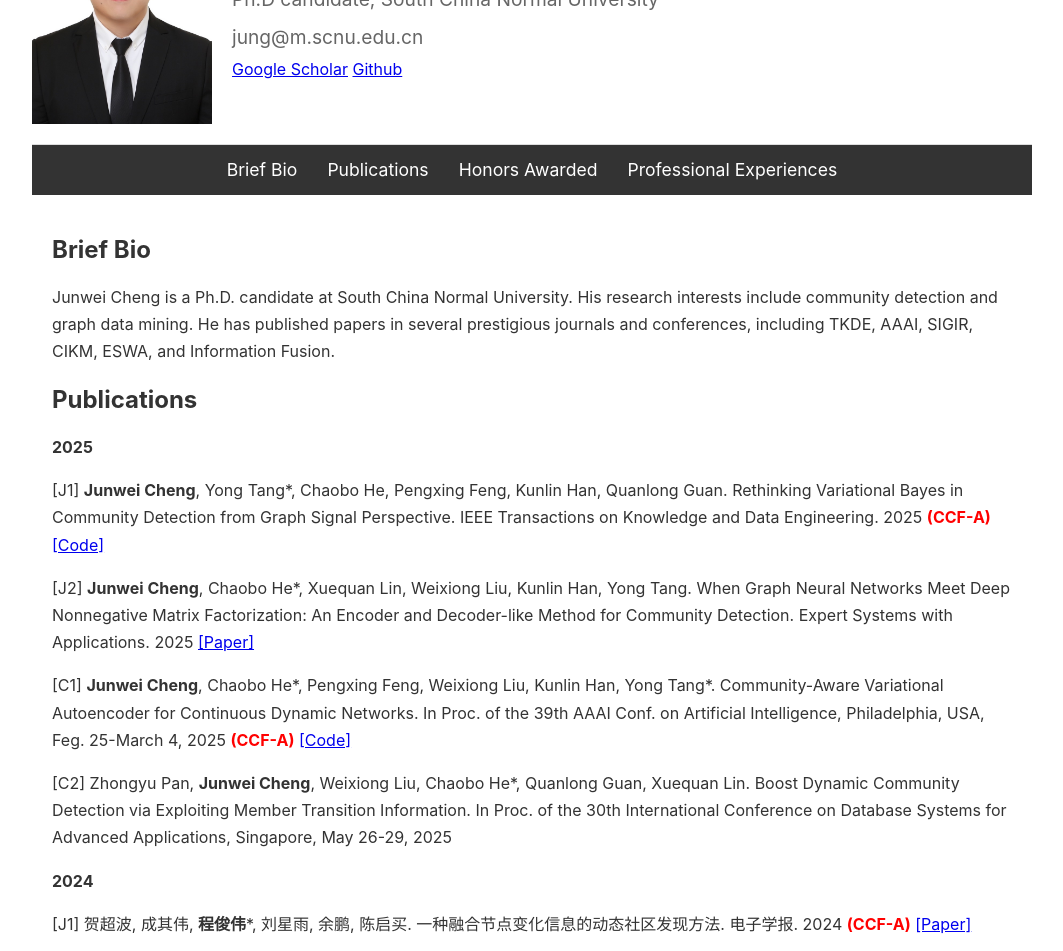
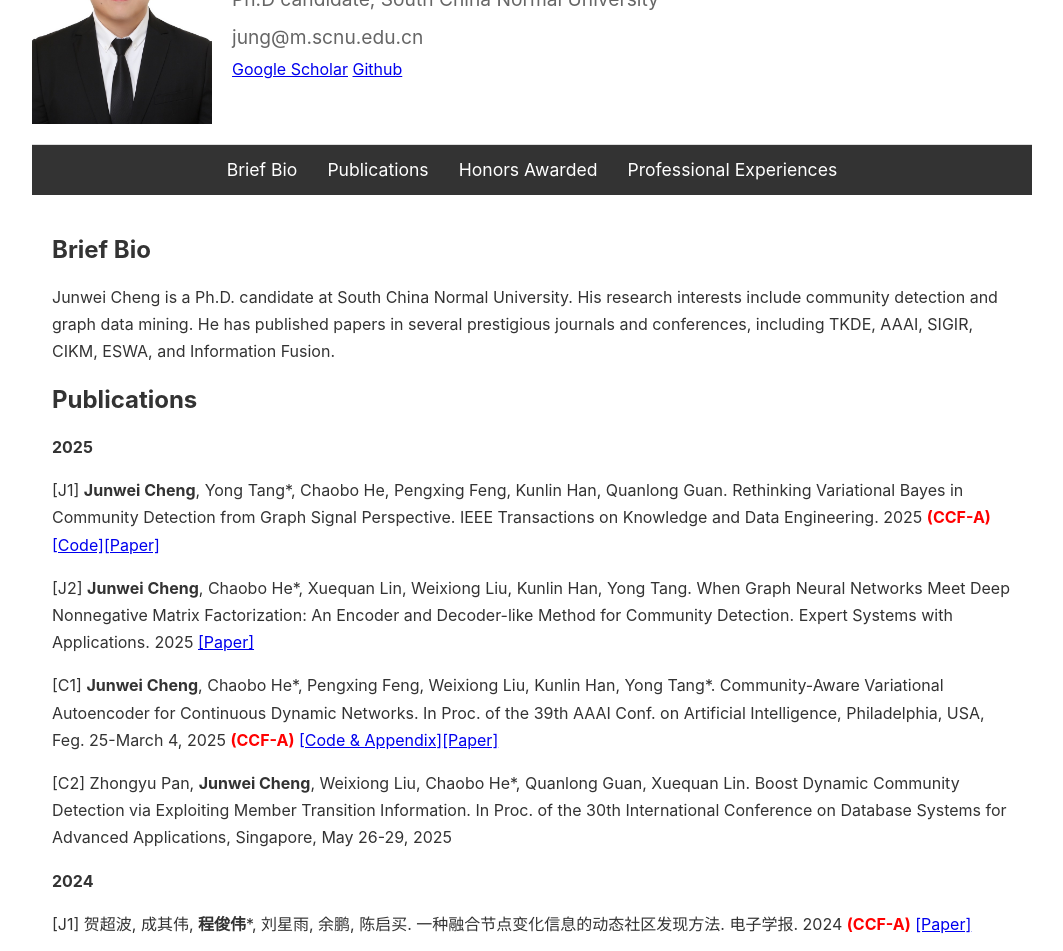
Before and after one commit to Roiko97/roiko97.github.io, a plain HTML site: page index.html in a window 1280 px wide. Shown: the part 146-1097 px from the top of the page, without its empty margins (108-1171 px from the left). Drawn offline with Linux system fonts and the light colour scheme.

Commit message:
Update index.html

```diff
--- a/index.html
+++ b/index.html
@@ -42,9 +42,9 @@
             <section id="Publications">
                 <h2>Publications</h2>
 				<ul class="no-indent"><li><strong>2025</strong></li></ul>
-                <p>[J1] <strong>Junwei Cheng</strong>, Yong Tang*, Chaobo He, Pengxing Feng, Kunlin Han, Quanlong Guan. Rethinking Variational Bayes in Community Detection from Graph Signal Perspective.  IEEE Transactions on Knowledge and Data Engineering. 2025 <strong><font color="red">(CCF-A)</font></strong> <a href="https://github.com/GDM-SCNU/VBPG" target="_blank" rel="noopener noreferrer">[Code]</a></p>
+                <p>[J1] <strong>Junwei Cheng</strong>, Yong Tang*, Chaobo He, Pengxing Feng, Kunlin Han, Quanlong Guan. Rethinking Variational Bayes in Community Detection from Graph Signal Perspective.  IEEE Transactions on Knowledge and Data Engineering. 2025 <strong><font color="red">(CCF-A)</font></strong> <a href="https://github.com/GDM-SCNU/VBPG" target="_blank" rel="noopener noreferrer">[Code]</a><a href="./Paper/TKDE'25.pdf" target="_blank" rel="noopener noreferrer">[Paper]</a></p>
                 <p>[J2] <strong>Junwei Cheng</strong>, Chaobo He*, Xuequan Lin, Weixiong Liu, Kunlin Han, Yong Tang. When Graph Neural Networks Meet Deep Nonnegative Matrix Factorization: An Encoder and Decoder-like Method for Community Detection.  Expert Systems with Applications. 2025 <a href="./Paper/ESWA25.pdf" target="_blank" rel="noopener noreferrer">[Paper]</a></p>
-                <p>[C1] <strong>Junwei Cheng</strong>, Chaobo He*, Pengxing Feng, Weixiong Liu, Kunlin Han, Yong Tang*. Community-Aware Variational Autoencoder for Continuous Dynamic Networks.  In Proc. of the 39th AAAI Conf. on Artificial Intelligence, Philadelphia, USA, Feg. 25-March 4, 2025 <strong><font color="red">(CCF-A)</font></strong> <a href="https://github.com/GDM-SCNU/CT-VAE" target="_blank" rel="noopener noreferrer">[Code]</a></p>
+                <p>[C1] <strong>Junwei Cheng</strong>, Chaobo He*, Pengxing Feng, Weixiong Liu, Kunlin Han, Yong Tang*. Community-Aware Variational Autoencoder for Continuous Dynamic Networks.  In Proc. of the 39th AAAI Conf. on Artificial Intelligence, Philadelphia, USA, Feg. 25-March 4, 2025 <strong><font color="red">(CCF-A)</font></strong> <a href="https://github.com/GDM-SCNU/CT-VAE" target="_blank" rel="noopener noreferrer">[Code & Appendix]<a href="./Paper/AAAI'25.pdf" target="_blank" rel="noopener noreferrer">[Paper]</a></p>
 				<p>[C2] Zhongyu Pan, <strong>Junwei Cheng</strong>, Weixiong Liu, Chaobo He*, Quanlong Guan, Xuequan Lin. Boost Dynamic Community Detection via Exploiting Member Transition Information.  In Proc. of the 30th International Conference on Database Systems for Advanced Applications, Singapore, May 26-29, 2025</p>
 
 				<ul class="no-indent"><li><strong>2024</strong></li></ul>
```
